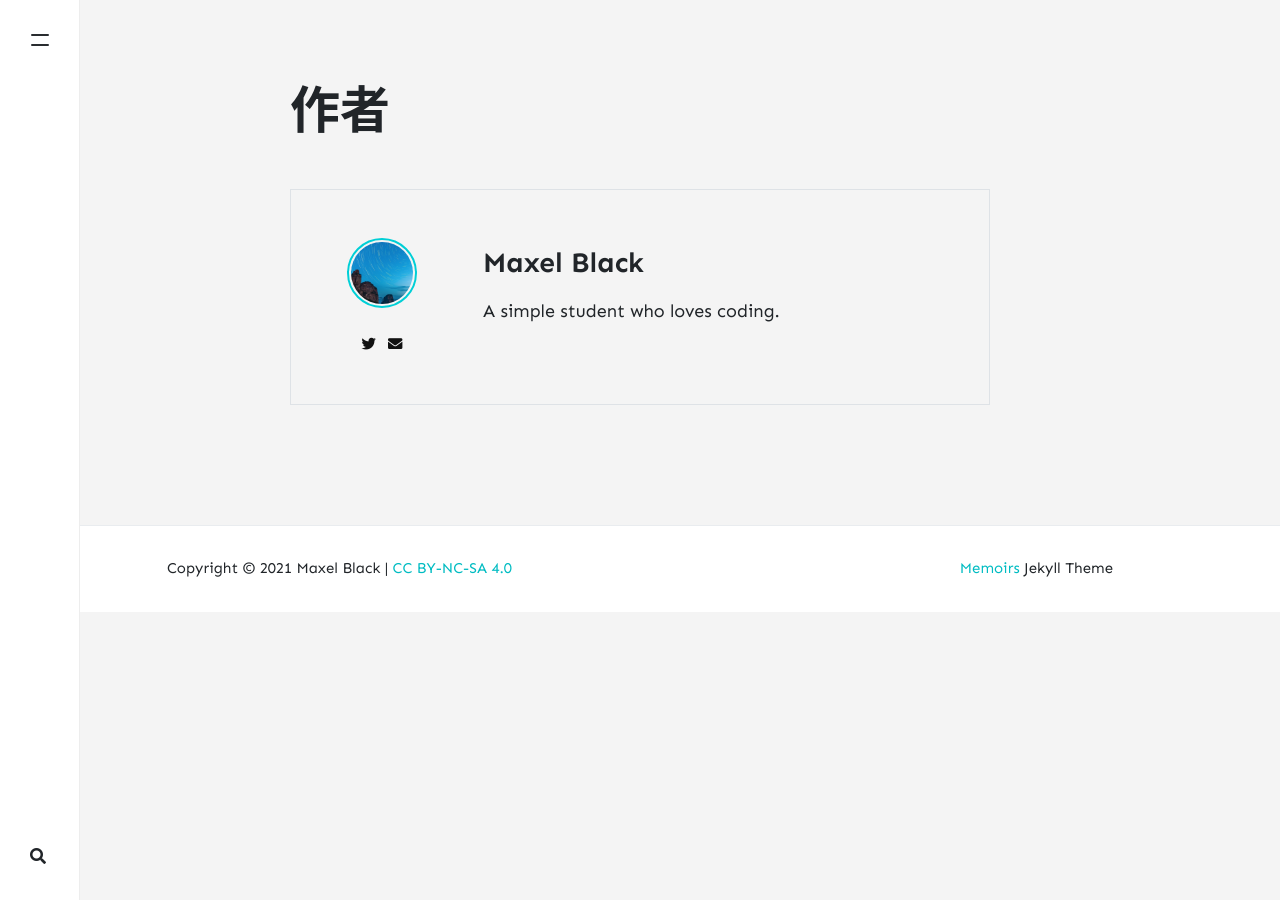
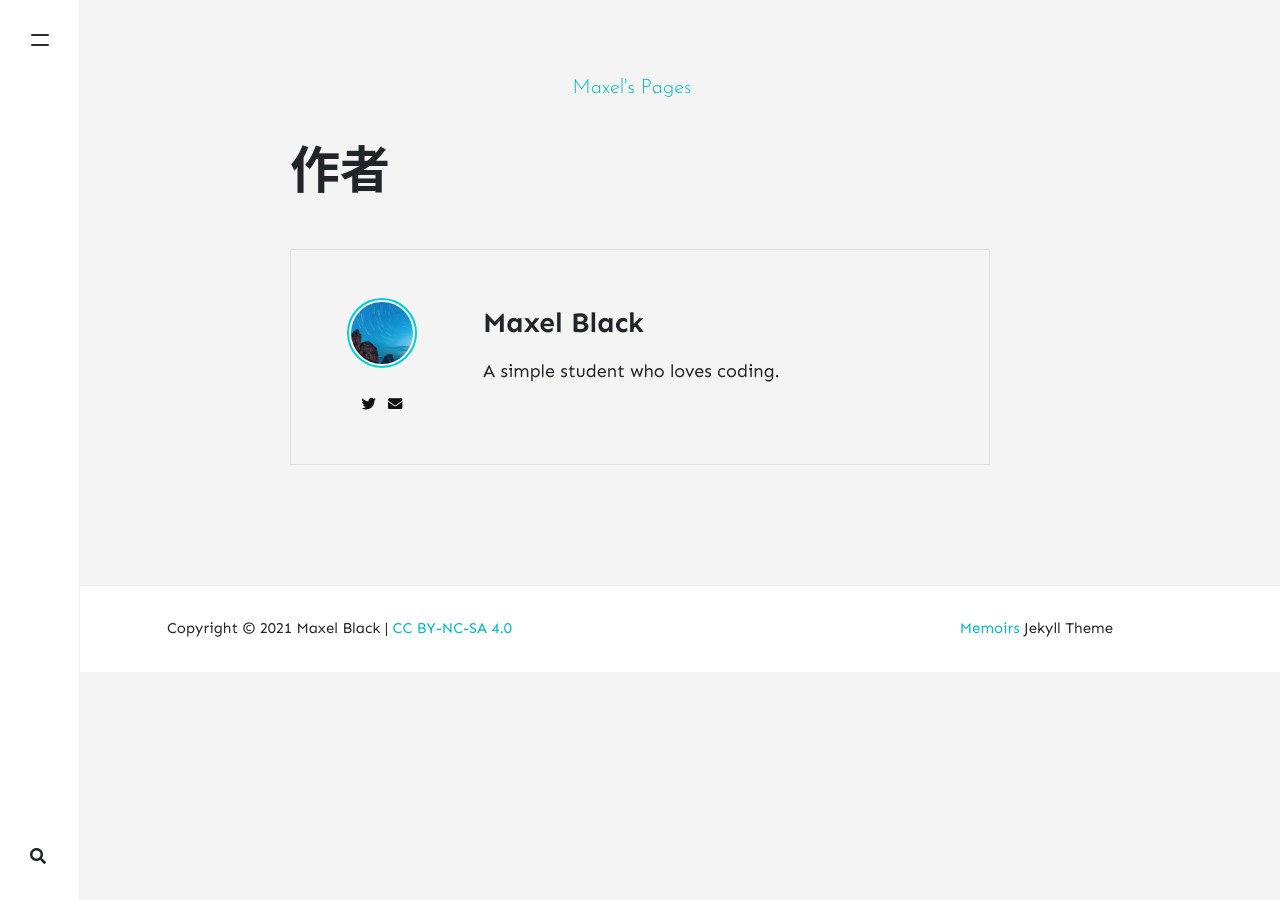
Before and after one commit to maxelblack/maxels-pages, a Jekyll site: the page built from _pages/authors.html, in a window 1280 px wide. Built offline with Jekyll 4.4.1, drawn with Linux system fonts in a browser that asks for light colours; nearby versions of some CDN libraries; comment, search, counter and statistics services are not loaded.

Commit message:
Fix a bug

```diff
--- a/_layouts/default.html
+++ b/_layouts/default.html
@@ -78,8 +78,8 @@
 
     <!-- Site Name
     ================================================== -->
-    {% if page.home == false %}
-    <p style="text-align:center;">
+    {% if page.home != true %}
+    <p style="text-align:center;font-family:'Josefin Sans',sans-serif;">
         <a class="navbar-brand" href="{{ site.baseurl }}/">
             {{ site.name }}
         </a>
```
